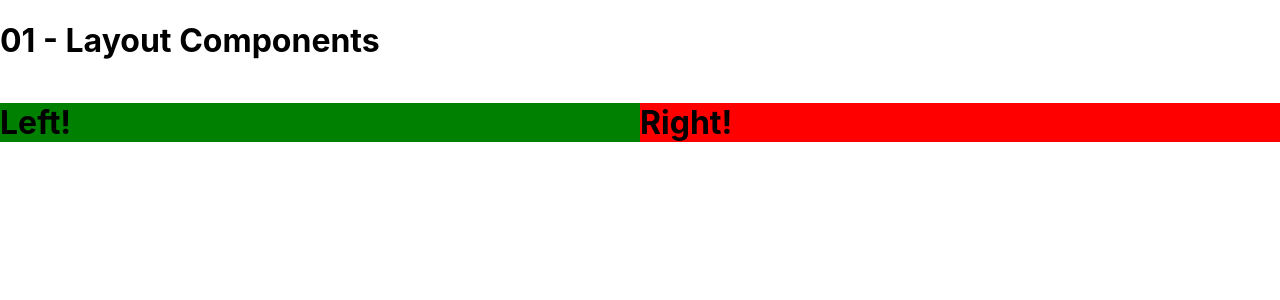
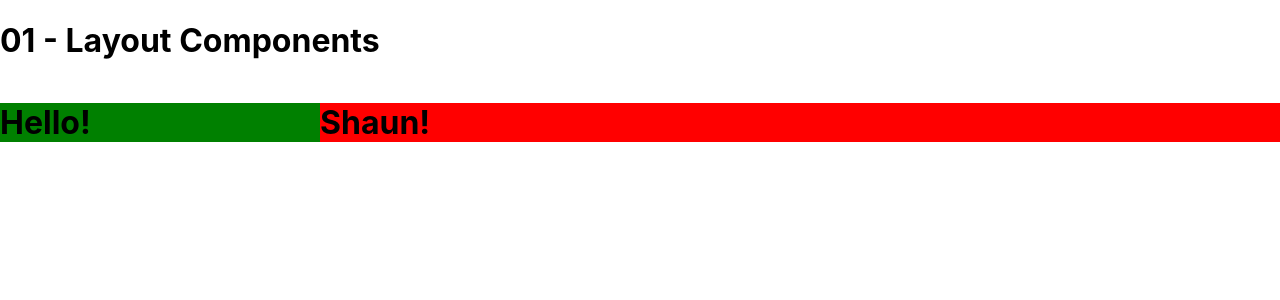
Before and after one commit to vivek9142/react-design-patterns, a React (Create React App) app: page / in a window 1280 px wide. Shown: the top 300 px of the page. Built offline with nearby package versions, Linux system fonts and the light colour scheme.

Commit message:
added Split App examples

```diff
--- a/src/01-Layout-Components/App.jsx
+++ b/src/01-Layout-Components/App.jsx
@@ -1,4 +1,6 @@
-import SplitApp from "./SplitScreen/SplitApp";
+// import SplitApp from "./SplitScreen/SplitApp";
+// import SplitApp from "./SplitScreen/SplitApp2";
+import SplitApp from "./SplitScreen/SplitApp3";
 
 const App = () => {
     return(
--- /dev/null
+++ b/src/01-Layout-Components/SplitScreen/SplitApp3.jsx
@@ -0,0 +1,75 @@
+import { SplitScreen } from "./SplitScreen3";
+
+// const LeftHandComponent = () =>(
+//     <h1 style={{
+//         backgroundColor:'green'
+//     }}>Left!</h1>
+// );
+
+// const RightHandComponent = () =>(
+//     <h1 style={{
+//         backgroundColor:'red'
+//     }}>Right!</h1>
+// );
+
+/*
+00 - The next optimization that I'm going to show you is that instead of passing in our
+left-hand component and right-hand component as props, it's possible with layout components
+to make them accept their children as children in the sense of react.
+
+Instead of passing left and right as props, okay, we're going to keep our left weight and
+right weight here, instead of passing our left and right components as props, we're actually
+going to put them inside our split-screen component as children.
+*/
+
+// const SplitApp = () => {
+//     return (
+//     <SplitScreen leftWeight={1} rightWeight={3}>
+//         <LeftHandComponent />
+//         <RightHandComponent />
+//     </SplitScreen>
+//     )
+// };
+
+// export default SplitApp;
+
+
+
+/*
+02 - we can see now, if we go back over to our app, nothing has changed except that this is
+generally considered to be more developer friendly, right? Being able to pass in components
+as children to a layout component instead of having to pass them in as props.
+*/
+
+const LeftHandComponent = ({message}) =>(
+    <h1 style={{
+        backgroundColor:'green'
+    }}>{message}!</h1>
+);
+
+const RightHandComponent = ({message}) =>(
+    <h1 style={{
+        backgroundColor:'red'
+    }}>{message}!</h1>
+);
+
+const SplitApp = () => {
+    return (
+    <SplitScreen leftWeight={1} rightWeight={3}>
+        <LeftHandComponent message='Hello'/>
+        <RightHandComponent message='Shaun'/>
+    </SplitScreen>
+    )
+};
+
+export default SplitApp;
+
+/*03 - if we were rendering these components inside our split-screen component and passing them
+through as props like before, we would have to actually pass those name and message props
+through our split-screen component to our left and right components respectively. So we
+would have to add something like this and say, right props equals blah, blah, blah.
+That would be an object. And the same thing with left props. And we would have to pass
+those directly to here. So this is just a much easier way to do it right. Saying left and
+right. And that allows us to pass props directly to it. And it's just considered to be a
+little more readable that way.
+*/
--- /dev/null
+++ b/src/01-Layout-Components/SplitScreen/SplitScreen3.jsx
@@ -0,0 +1,40 @@
+/*
+
+*/
+
+import styled from 'styled-components';
+
+const Container = styled.div`
+    display: flex;
+`;
+
+const Pane = styled.div`
+    flex:${props => props.weight};
+`;
+
+
+export const SplitScreen = ({
+    children,
+    leftWeight = 1,
+    rightWeight = 1,
+}) => {
+    /*
+    01 - Since children is going to be an array in this case, containing all of the elements that
+    we passed as children to our split-screen component, what we can do is say const left
+    and right. And notice we're not using capital letters in this case, since these are
+    elements and not components
+    */
+    const [left,right] = children;
+
+    return (
+        <Container>
+            <Pane weight={leftWeight}>
+                {left}
+            </Pane>
+
+            <Pane weight={rightWeight}>
+                {right}
+            </Pane>
+        </Container>
+    )
+}
```
Also changed, not shown: src/01-Layout-Components/SplitScreen/SplitApp2.jsx (added, +42 -0 lines), src/01-Layout-Components/SplitScreen/SplitScreen2.jsx (added, +44 -0 lines).
